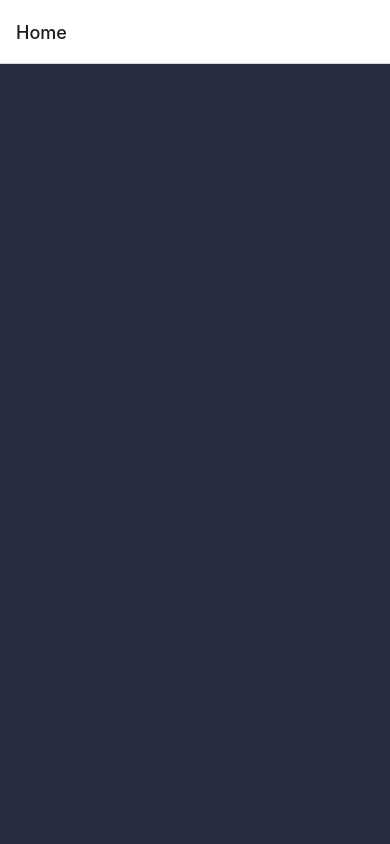
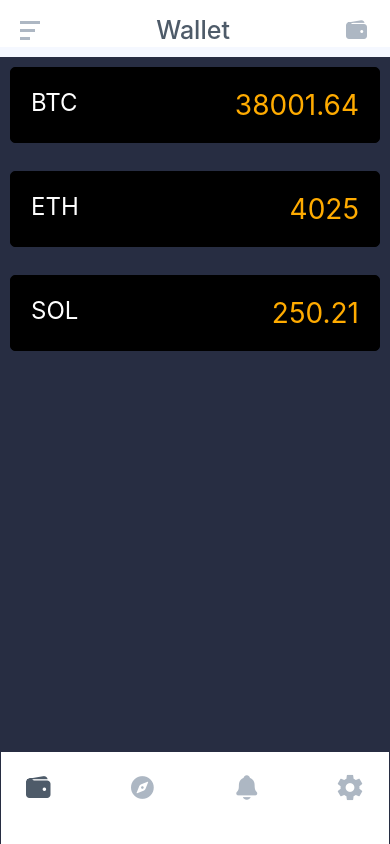
Before and after one commit to matcls/race_crypto, a React Native app in the folder Race/: screen / in a window 390 px wide. Built offline with nearby package versions, Linux system fonts and the light colour scheme; no server answers.

Commit message:
Add header and footer bars

```diff
--- a/Race/App.tsx
+++ b/Race/App.tsx
@@ -16,8 +16,8 @@ socket.on('connect', () => {
 const App = () => {
   return (
     <NavigationContainer>
-      <Stack.Navigator>
-        <Stack.Screen name="Home" component={HomeScreen} />
+      <Stack.Navigator screenOptions={{ headerShown: false }}>
+        <Stack.Screen name="Race" component={HomeScreen} />
         <Stack.Screen name="Detail" component={DetailScreen} />
       </Stack.Navigator>
     </NavigationContainer>
--- a/Race/package.json
+++ b/Race/package.json
@@ -10,7 +10,6 @@
     "lint": "eslint . --ext .js,.jsx,.ts,.tsx"
   },
   "dependencies": {
-    "@react-navigation/native": "^6.0.10",
     "@react-navigation/native-stack": "^6.6.2",
     "axios": "^0.27.2",
     "react": "17.0.2",
@@ -18,6 +17,7 @@
     "react-native-render-html": "^6.3.4",
     "react-native-safe-area-context": "^4.2.5",
     "react-native-screens": "^3.13.1",
+    "react-native-vector-icons": "^9.1.0",
     "socket.io-client": "^4.5.0"
   },
   "devDependencies": {
@@ -26,6 +26,7 @@
     "@react-native-community/eslint-config": "^2.0.0",
     "@types/jest": "^26.0.23",
     "@types/react-native": "^0.67.3",
+    "@types/react-native-vector-icons": "^6.4.10",
     "@types/react-test-renderer": "^17.0.1",
     "@typescript-eslint/eslint-plugin": "^5.17.0",
     "@typescript-eslint/parser": "^5.17.0",
--- a/Race/screens/Home.tsx
+++ b/Race/screens/Home.tsx
@@ -1,10 +1,34 @@
 import React, { useState, useEffect } from 'react';
-import { Text, View, Pressable, FlatList, StyleSheet } from 'react-native';
+import { Text, View, Pressable, FlatList, StyleSheet, TouchableOpacity, Dimensions } from 'react-native';
+import Icon from 'react-native-vector-icons/Ionicons';
 import { Crypto } from '../models/crypto';
 import { socket } from '../App';
 
+import { LIGHTGREY, LIGHTBLACK } from '../consts/app-consts';
+
+const myIcon = <Icon name="rocket" size={30} color="#900" />;
+
 export const HomeScreen = ({ navigation }: { navigation: any }) => {
-  const [cryptoList, setCryptoList] = useState();
+  //const [cryptoList, setCryptoList] = useState();
+
+  const cryptoList: Crypto[] = [
+    {
+      id: '1',
+      name: 'BTC',
+      price: 38001.64,
+    },
+    {
+      id: '2',
+      name: 'ETH',
+      price: 4025.0,
+    },
+    {
+      id: '3',
+      name: 'SOL',
+      price: 250.21,
+    },
+  ];
+
 
   useEffect(() => {
     socket.on('crypto', data => {
@@ -27,12 +51,35 @@ export const HomeScreen = ({ navigation }: { navigation: any }) => {
   };
 
   return (
+    <View style={{ height: "100%", backgroundColor: '#F5F8FF' }}>
+      <View style={styles.headerbar}>
+        <TouchableOpacity>
+          <View>
+            <View style={{ width: 20, height: 3, marginVertical: 5, backgroundColor: LIGHTGREY }}></View>
+            <View style={{ width: 15, height: 3, backgroundColor: LIGHTGREY }}></View>
+            <View style={{ width: 10, height: 3, marginVertical: 5, backgroundColor: LIGHTGREY }}></View>
+          </View>
+        </TouchableOpacity>
+        <Text style={{ fontSize: 25, fontWeight: "500", color: LIGHTBLACK }}>Wallet</Text>
+        <TouchableOpacity><Icon name="wallet" size={24} color={LIGHTGREY} /></TouchableOpacity>
+      </View>
       <View style={styles.container}>
         <FlatList
           data={cryptoList}
+          style={{ height: (Dimensions.get('window').height / 2) - 60 }}
+          ItemSeparatorComponent={() => <View style={{ marginVertical: 4 }}></View>}
           renderItem={renderItem}
           keyExtractor={item => item.id}
         />
+      </View>
+      <View style={styles.footer}>
+        <View style={{ flexDirection: "row", justifyContent: "space-between", width: "100%", paddingBottom: 40 }}>
+          <Icon name="wallet" size={28} color={LIGHTBLACK} />
+          <Icon name="compass" size={28} color={LIGHTGREY} />
+          <Icon name="notifications" size={28} color={LIGHTGREY} />
+          <Icon name="settings-sharp" size={28} color={LIGHTGREY} />
+        </View>
+      </View>
     </View>
   );
 };
@@ -41,6 +88,16 @@ const styles = StyleSheet.create({
   container: {
     backgroundColor: '#272d42',
     flex: 1,
+  },
+  headerbar: {
+    paddingTop: 15,
+    paddingBottom: 2,
+    paddingHorizontal: 20,
+    flexDirection: 'row',
+    backgroundColor: '#fff',
+    alignItems: 'center',
+    justifyContent: 'space-between',
+    marginBottom: 10,
   },
   crypto: {
     borderRadius: 5,
@@ -61,4 +118,13 @@ const styles = StyleSheet.create({
     color: '#ffab00',
     fontSize: 28,
   },
+  footer: {
+    position: 'absolute',
+    left: 1,
+    right: 1,
+    bottom: 0,
+    backgroundColor: '#fff',
+    paddingHorizontal: 25,
+    paddingTop: 20,
+  },
 });
```
Also changed, not shown: 3 other files (tests, documents, lock files or other folders). Lines whose indentation alone changed are shown as unchanged.
